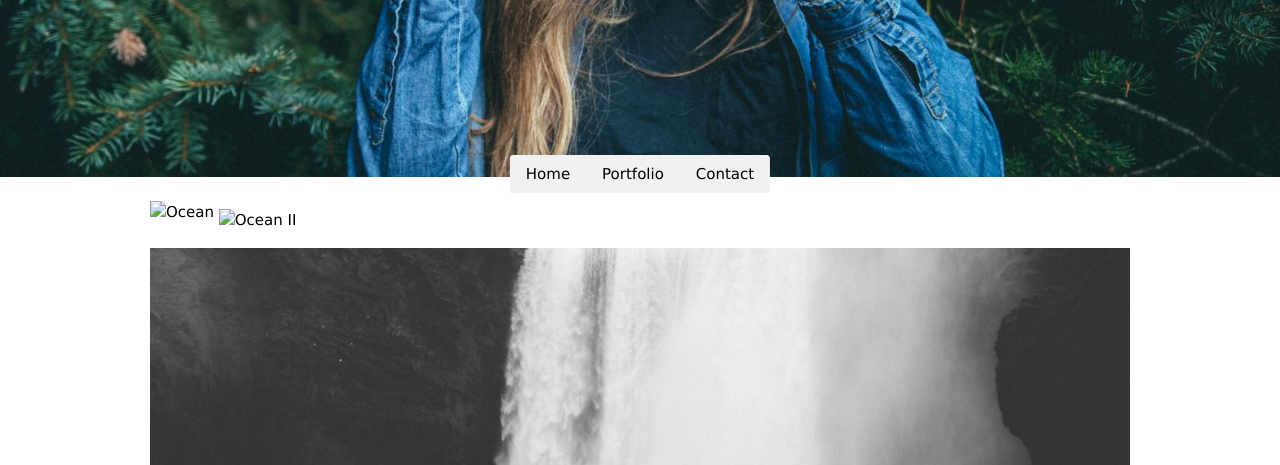
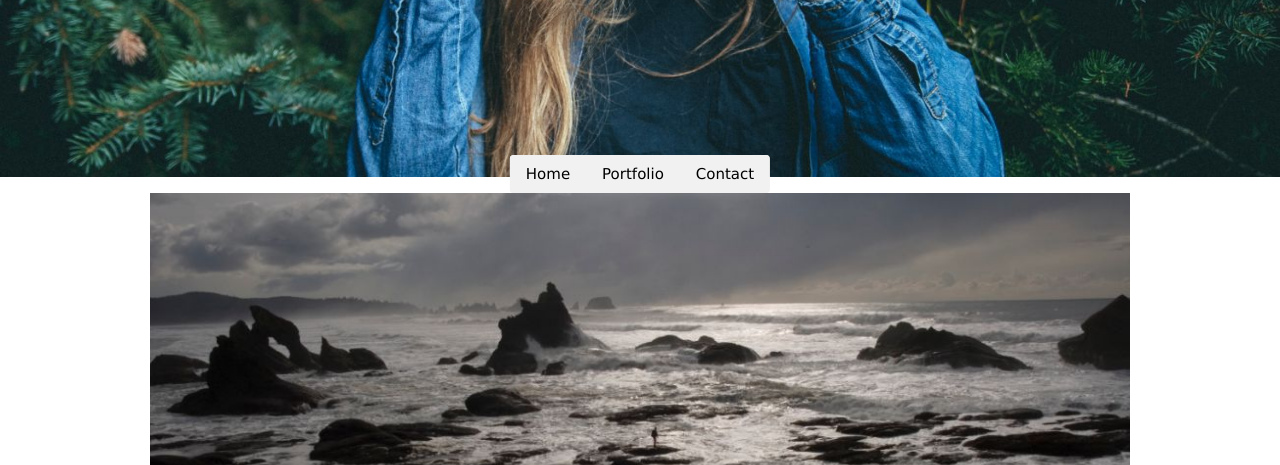
Before and after one commit to kkatekatee/kkatekatee.github.io, a plain HTML site: page index.html in a window 1280 px wide. Shown: the part 335-800 px from the top of the page. Drawn offline with nearby package versions, Linux system fonts and the light colour scheme.

Commit message:
Update index.html

```diff
--- a/index.html
+++ b/index.html
@@ -35,8 +35,8 @@
 <div class="w3-content w3-padding-xlarge w3-margin-top" id="portfolio">
 
   <!-- Images (Portfolio) -->
-  <img src="/C:\Users\User\Desktop\index/ocean.jpg" alt="Ocean" class="w3-image" width="1000" height="500">
-  <img src="/C:\Users\User\Desktop\index/ocean2.jpg" alt="Ocean II" class="w3-image w3-margin-top" width="1000" height="500">
+  <img src="ocean.jpg" alt="Ocean" class="w3-image" width="1000" height="500">
+  <img src="ocean2.jpg" alt="Ocean II" class="w3-image w3-margin-top" width="1000" height="500">
   <img src="falls2.jpg" alt="Falls" class="w3-image w3-margin-top" width="1000" height="500">
   <img src="mountainskies.jpg" alt="Skies" class="w3-image w3-margin-top" width="1000" height="500">
   <img src="mountains2.jpg" alt="Mountains" class="w3-image w3-margin-top" width="1000" height="500">
```
